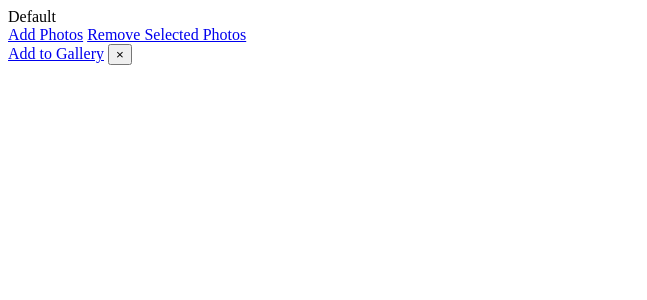
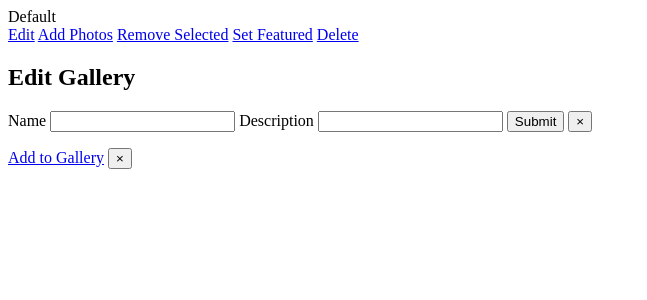
Before and after one commit to caseymcspadden/photo-site, a PHP site: page /js/Templates/gallery-view.html in a window 1280 px wide. Shown: the top 300 px of the page, without its empty margins (0-647 px from the left). Run offline with PHP 8.4, Linux system fonts and the light colour scheme.

Commit message:
2016-03-07 AM

```diff
--- a/gulpfile.js
+++ b/gulpfile.js
@@ -137,7 +137,7 @@ gulp.task('root', ['fileroot'], function() {
     if (err)
       console.log(err);
   });
-  gulp.src(['images/**/*.*'])
+  gulp.src(['src/images/**/*.*'])
     .pipe(gulp.dest('build/images'));
 
   return gulp.src(['src/.htaccess', './src/*.*'])
--- a/src/js/Templates/admin-folders-view.html
+++ b/src/js/Templates/admin-folders-view.html
@@ -3,6 +3,7 @@
   <div class="large-12 columns">
 	<div class="small button-group">
 		<a href="#" class="button" data-open="afv-addFolder">Add Folder</a>
+		<a href="#" class="button delete-folder">Delete Folder</a>
 	</div>
   </div>
 </div>
--- /dev/null
+++ b/src/js/Templates/featured-view.html
@@ -0,0 +1,2 @@
+<img src="<%= imageSource %>" alt="Image"></img>
+<div class='gallery-info'><%= name %></div>
--- a/src/js/Templates/gallery-view.html
+++ b/src/js/Templates/gallery-view.html
@@ -2,8 +2,11 @@
 <span class="title">Default</span>
 </div>
 <div class="large-8 columns small button-group">
-	<a href="#" class="button" data-open="photosView">Add Photos</a>
-	<a href="#" class="button remove-photos">Remove Selected Photos</a>
+	<a href="#" class="button" data-open="gv-editGallery">Edit</a>
+	<a href="#" class="button" data-open="gv-addPhotos">Add Photos</a>
+	<a href="#" class="button remove-photos">Remove Selected</a>
+	<a href="#" class="button set-featured">Set Featured</a>
+	<a href="#" class="button delete-gallery">Delete</a>
 </div>
 
 <div class="large-12 columns photo-container">
@@ -11,7 +14,25 @@
 </div>
 </div>
 
-<div class="reveal" id="photosView" data-reveal>
+
+<div class="reveal" id="gv-editGallery" data-reveal>
+	<h2>Edit Gallery</h2>
+	<form>
+		<label>Name
+			<input type="text" name="name">
+		</label>
+		<label>Description
+			<input type="text" name="description">
+		</label>
+		<input type="submit" class="button" value="Submit">
+		<button type="button" class="close-button" data-close aria-label="Close">
+			<span aria-hidden="true">&times;</span>
+		</button>
+	</form>
+</div>
+
+
+<div class="reveal" id="gv-addPhotos" data-reveal>
 <a href="#" class="button add-selected">Add to Gallery</a>
 <button type="button" class="close-button" data-close aria-label="Close">
 	<span aria-hidden="true">&times;</span>
```
Also changed, not shown: src/index.php (+57 -6 lines), src/js/Templates/folder-view.html (+19 -2 lines), src/scss/admin.scss (+19 -2 lines), src/images/0_L.jpg (added), src/images/0_M.jpg (added), src/images/0_S.jpg (added), src/images/0_T.jpg (added), src/images/0_X.jpg (added), 6 other files.
